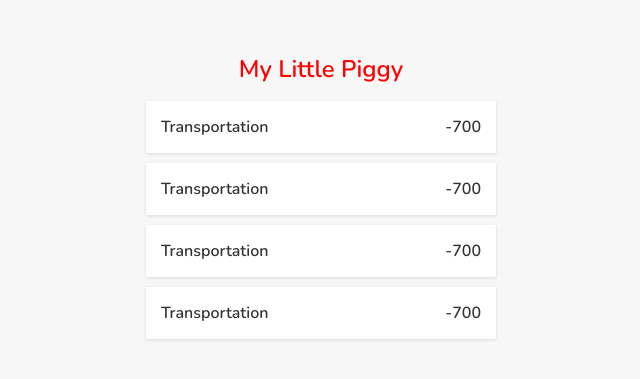
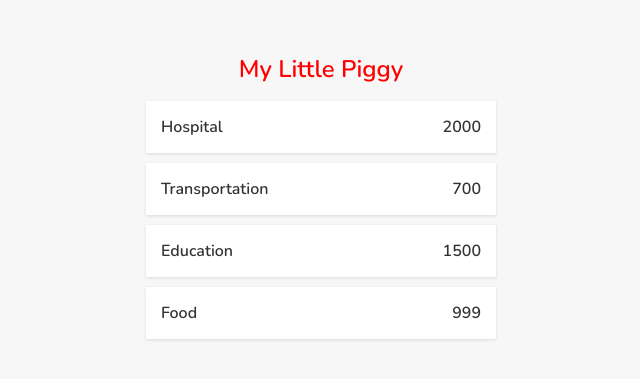
Before and after one commit to Nstw/react-little-piggy, a React (Create React App) app: page / in a window 1280 px wide. Shown: the part 199-578 px from the top of the page, without its empty margins (319-959 px from the left). Built offline with nearby package versions, Linux system fonts and the light colour scheme; the HTML template or start-up script is replaced by a standard one.

Commit message:
[update] send data via props

```diff
--- a/package.json
+++ b/package.json
@@ -6,9 +6,11 @@
     "@testing-library/jest-dom": "^5.16.4",
     "@testing-library/react": "^13.2.0",
     "@testing-library/user-event": "^13.5.0",
+    "prop-types": "^15.8.1",
     "react": "^18.1.0",
     "react-dom": "^18.1.0",
     "react-scripts": "5.0.1",
+    "uuid": "^8.3.2",
     "web-vitals": "^2.1.4"
   },
   "scripts": {
--- a/src/components/Item.css
+++ /dev/null
@@ -1,5 +0,0 @@
-.item {
-  color: #333;
-  text-align: center;
-  list-style-type: none;
-}
--- a/src/components/Item.js
+++ b/src/components/Item.js
@@ -1,13 +1,17 @@
-import './Item.css';
+import PropTypes from 'prop-types';
 
-const Item = () => {
-  const name = 'Transportation';
-  const amount = -700;
+const Item = (props) => {
+  const { title, amount } = props;
   return (
-    <li className="item">
-      {name} <span>{amount}</span>
+    <li>
+      {title} <span>{amount}</span>
     </li>
   );
 };
 
+Item.propTypes = {
+  title: PropTypes.string.isRequired,
+  amount: PropTypes.number.isRequired,
+};
+
 export default Item;
--- a/src/components/Transaction.js
+++ b/src/components/Transaction.js
@@ -1,13 +1,20 @@
 import Item from './Item';
 import './Transaction.css';
+import { v4 as uuidv4 } from 'uuid';
 
 const Transaction = () => {
+  const data = [
+    { title: 'Hospital', amount: '2000' },
+    { title: 'Transportation', amount: '700' },
+    { title: 'Education', amount: '1500' },
+    { title: 'Food', amount: '999' },
+  ];
   return (
     <ul className="item-list">
-      <Item />
-      <Item />
-      <Item />
-      <Item />
+      {data.map((element) => {
+        // return <Item title={element.title} amount={element.amount} />;
+        return <Item {...element} key={uuidv4()} />;
+      })}
     </ul>
   );
 };
```
Also changed, not shown: 1 other file (tests, documents, lock files or other folders).
